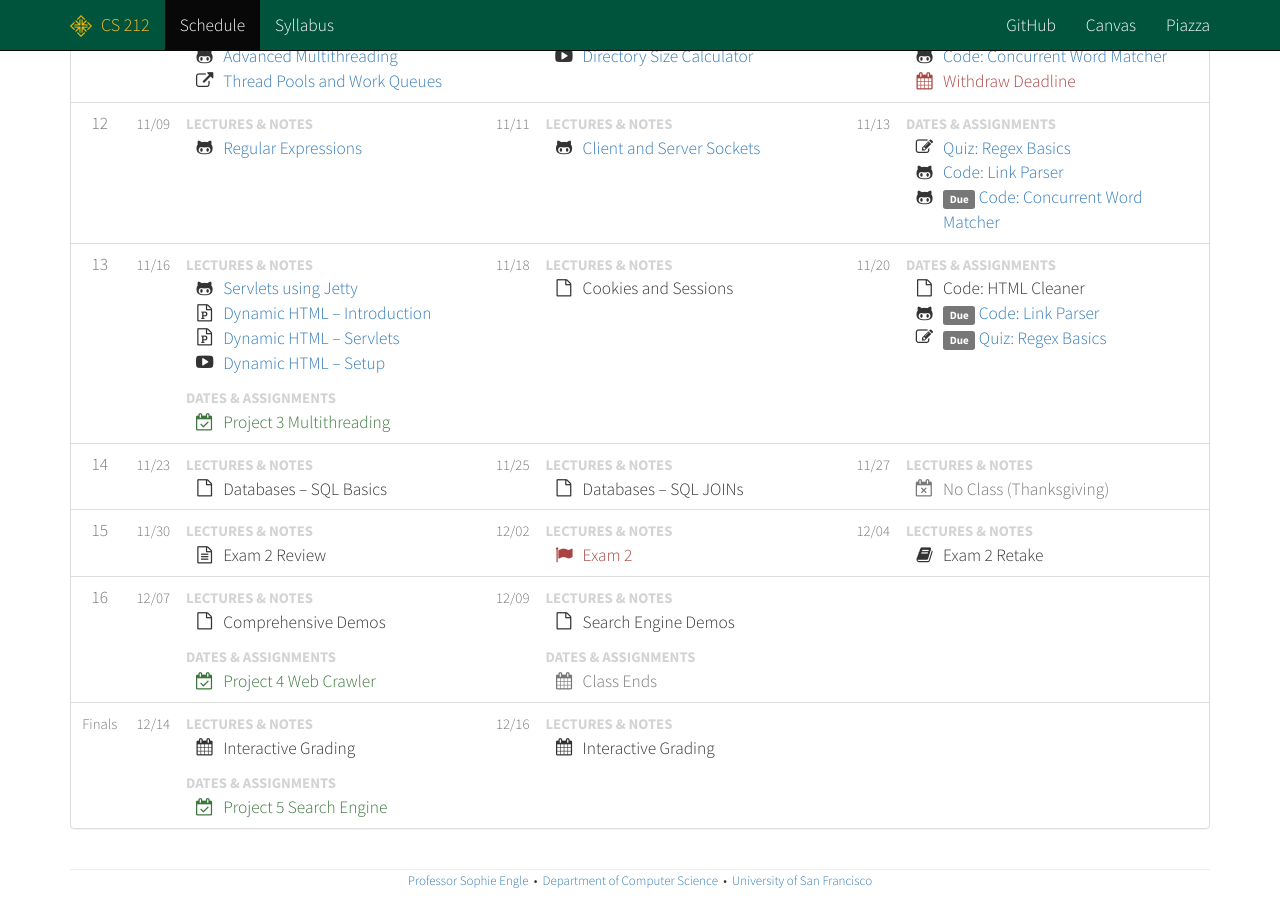
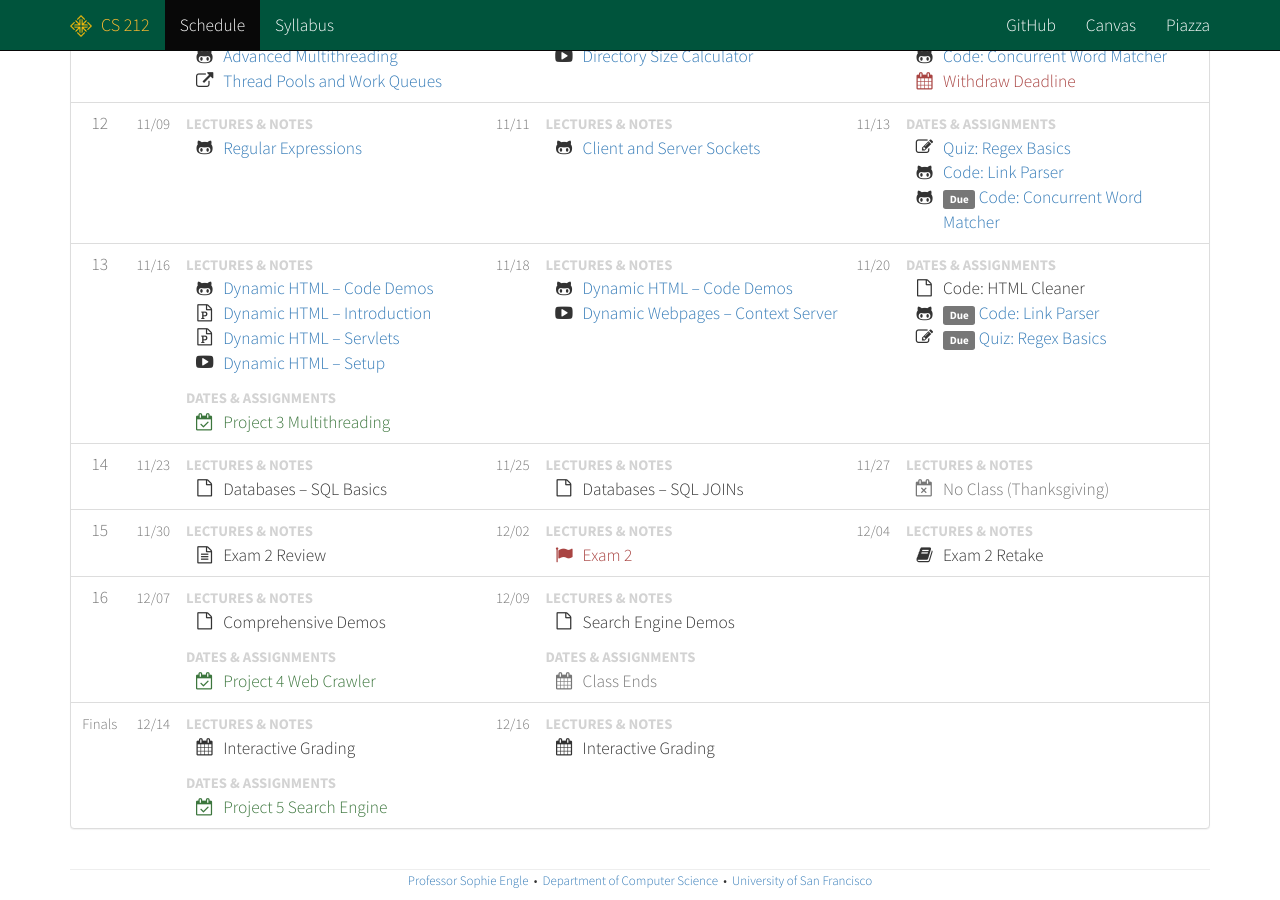
Before and after one commit to cs212/fall2015, a Jekyll site: the page built from schedule.html, in a window 1280 px wide and 900 px high, scrolled down 2031 px. Built offline with Jekyll 4.4.1, drawn with Linux system fonts in a browser that asks for light colours; Markdown is read by kramdown in place of the engine named in the settings.

Commit message:
Updating dynamic html resources.

```diff
--- a/_data/schedule.yml
+++ b/_data/schedule.yml
@@ -503,7 +503,7 @@
   days :
     - class : 2015-11-16 # Mon
       notes :
-        - name : 'Servlets using Jetty'
+        - name : 'Dynamic HTML &ndash; Code Demos'
           icon : 'fa-github-alt'
           link : 'https://github.com/cs212/lectures/tree/fall2015/Dynamic%20HTML'
         - name : 'Dynamic HTML &ndash; Introduction'
@@ -522,7 +522,12 @@
 
     - class : 2015-11-18 # Wed
       notes :
-        - name : 'Cookies and Sessions'
+        - name : 'Dynamic HTML &ndash; Code Demos'
+          icon : 'fa-github-alt'
+          link : 'https://github.com/cs212/lectures/tree/fall2015/Dynamic%20HTML'
+        - name : 'Dynamic Webpages &ndash; Context Server'
+          icon : 'fa-youtube-play'
+          link : 'https://youtu.be/kJDmEom17-Q?list=PLm6V-0HXZmF17YbKStDV9AKjPHFVB7I9x'
       other : false
 
     - class : 2015-11-20 # Fri
```
